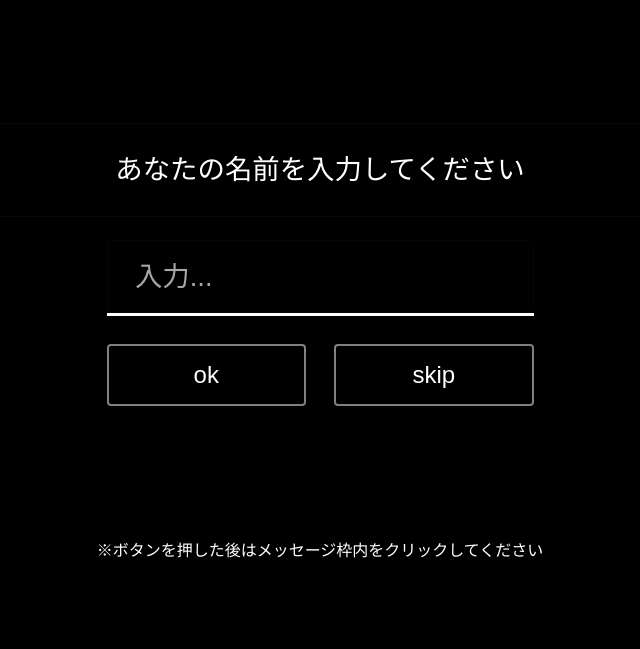
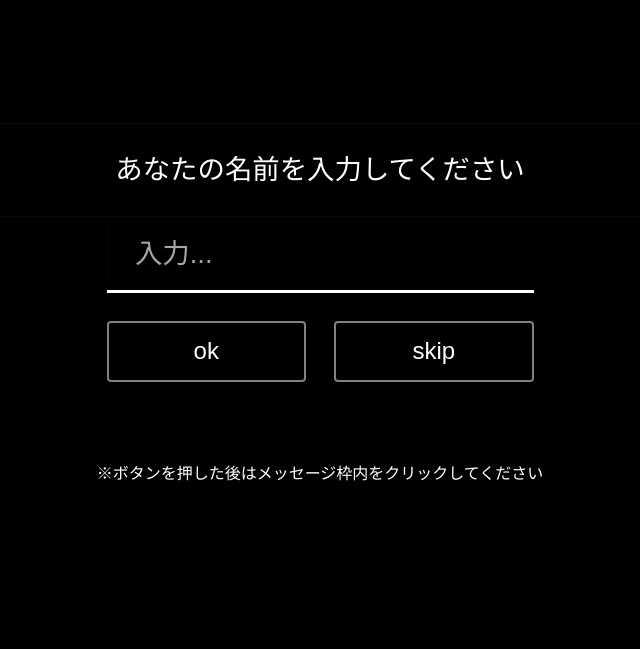
Before and after one commit to mahiro113/neet, a plain HTML site: page index.html in a window 1280 px wide. Shown: the part 77-726 px from the top of the page, without its empty margins (320-960 px from the left). Drawn offline with Linux system fonts and the light colour scheme; a web font is replaced by a local one.

Commit message:
再調整

```diff
--- a/index.css
+++ b/index.css
@@ -25,10 +25,18 @@ body{
     z-index: 9999;
 }
 
+#startwrap{
+    position:absolute;
+    top: 25vh;
+    right:0;
+    left: 0;
+    margin: auto;
+}
+
 #startlog{
-    position: absolute;
+    /* position: absolute;
+    top: 25vh;  */
     text-align: center;
-    top: 25vh;
     font-family: 'DotGothic16', sans-serif;
     border:0px none;
 }
@@ -70,8 +78,9 @@ body{
 }
 
 #caution{
-    position: absolute;
-    bottom:20vh;
+    /*position: absolute;
+    top:50vh;*/
+    margin-top: 10vh;
     font-family: 'DotGothic16', sans-serif;
     text-align: center;
     color: white;
--- a/index.html
+++ b/index.html
@@ -3,7 +3,7 @@
     <head>
         <title>ニートになったら見るサイト</title>
 
-        <!--javascript
+        <!--javascript-->
         <script src="./jquery-3.6.0.min.js"></script>
         <script src="./index.js"></script>
         <script src="./typed.js-master/lib/typed.min.js"></script>
@@ -11,15 +11,15 @@
 
 
         <link rel="stylesheet" href="./Semantic-UI-CSS-master/semantic.min.css">
-        <link rel="stylesheet" href="./index.css">-->
+        <link rel="stylesheet" href="./index.css">
 
-        <!--github pages用-->
+        <!--github pages用
         <script src="https://mahiro113.github.io/neet/jquery-3.6.0.min.js"></script>
         <script src="https://mahiro113.github.io/neet/index.js"></script>
         <script src="https://mahiro113.github.io/neet/typed.js-master/lib/typed.min.js"></script>
         <script src="https://mahiro113.github.io/neet/Semantic-UI-CSS-master/semantic.min.js"></script>
         <link rel="stylesheet" href="https://mahiro113.github.io/neet/Semantic-UI-CSS-master/semantic.min.css">
-        <link rel="stylesheet" href="https://mahiro113.github.io/neet/index.css">
+        <link rel="stylesheet" href="https://mahiro113.github.io/neet/index.css">-->
         <!--font-->
         <link href="https://fonts.googleapis.com/css2?family=DotGothic16&display=swap" rel="stylesheet">
 
@@ -27,8 +27,9 @@
         <meta name="viewport" content="width=device-width,initial-scale=1.0">
     </head>
     <body>
-            <!--名前入力-->
-            <div class="name-enter">
+        <!--名前入力-->
+        <div class="name-enter">
+            <div id="startwrap">
                 <div class="ui text container" id="startlog">
                     <div class="ui massive message">
                         あなたの名前を入力してください
@@ -55,7 +56,8 @@
                     ※ボタンを押した後はメッセージ枠内をクリックしてください
                 </div>
             </div>
-            <!--本画面-->
+        </div>
+        <!--本画面-->
         <div id="wrap">
             <div class="ui container" >
                 <img class="ui centered large image" src="./images/gorogoro_neet.png" id="neetimg">
```
